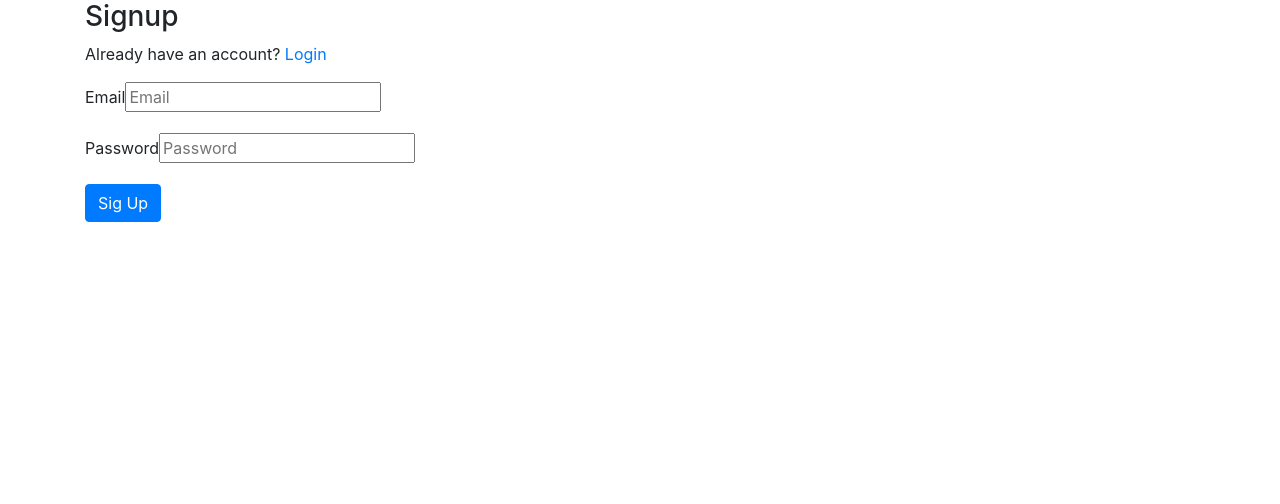
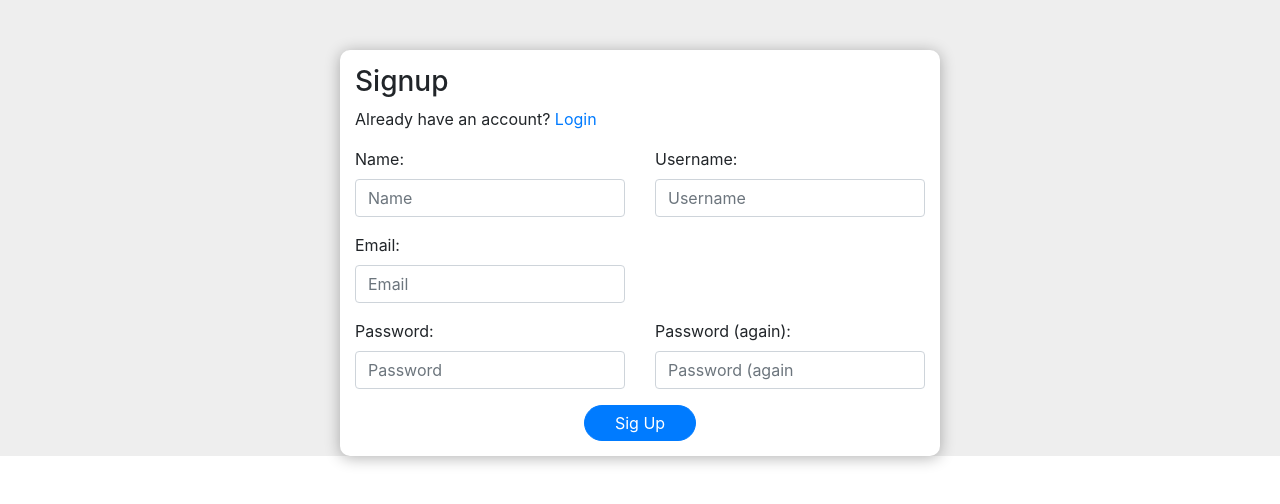
Before and after one commit to joc13th/chat-app, a React (Create React App) app: page /signup in a window 1280 px wide. Shown: the top 504 px of the page. Built offline with nearby package versions, Linux system fonts and the light colour scheme; no server answers.

Commit message:
account base logic pt1

```diff
--- a/src/App.js
+++ b/src/App.js
@@ -4,6 +4,7 @@ import { connect } from "react-redux";
 import * as ChatActions from "./store/actions/chatActions";
 import Auth from "./components/pages/Auth";
 import "bootstrap/dist/css/bootstrap.min.css";
+import "./assets/css/swag.css"
 class App extends React.Component {
   componentDidMount() {
     this.props.setupSocket();
--- /dev/null
+++ b/src/assets/css/swag.css
@@ -0,0 +1,18 @@
+.form-wrapper {
+  max-width: 600px;
+  margin: auto;
+  box-shadow: 0px 2px 15px rgba(0, 0, 0, 0.3);
+  padding: 15px;
+  margin-top: 50px;
+  border-radius: 10px;
+  background: #ffff;
+}
+
+.App {
+  background: #eee;
+}
+
+.btn{
+    padding: 5px 30px !important;
+    border-radius: 50px !important;
+}
--- a/src/components/partials/Login.js
+++ b/src/components/partials/Login.js
@@ -40,7 +40,7 @@ class Login extends Component {
                   <label>Email</label>
                   <input
                     type="email"
-                    className="form control"
+                    className="form-control"
                     placeholder="Email"
                     value={this.state.email}
                     onChange={(e) => this.setState({ email: e.target.value })}
@@ -50,7 +50,7 @@ class Login extends Component {
                   <label>Password</label>
                   <input
                     type="password"
-                    className="form control"
+                    className="form-control"
                     placeholder="Password"
                     value={this.state.password}
                     onChange={(e) =>
--- a/src/components/partials/SignUp.js
+++ b/src/components/partials/SignUp.js
@@ -8,6 +8,10 @@ class Signup extends Component {
     this.state = {
       email: "",
       password: "",
+      name: "",
+      username: "",
+      passwordAgain: "",
+      error: "",
     };
   }
   render() {
@@ -21,12 +25,27 @@ class Signup extends Component {
                 onSubmit={(e) => {
                   e.preventDefault();
                   if (this.props.socket) {
+                    let empty = 0;
+                    Object.keys(this.state).map((key) => {
+                      if (this.state[key] === "") {
+                        empty += 1;
+                      }
+                    });
+                    if (empty > 0) {
+                      return this.setState({ error: "All Fields Required" });
+                    } else {
+                      if (this.state.password !== this.state.passwordAgain) {
+                        return this.setState({ error: "Passwords Must Match" });
+                      }
+                    }
                     this.props.socket.send(
                       JSON.stringify({
                         type: "SIGNUP",
                         data: {
                           email: this.state.email,
                           password: this.state.password,
+                          name: this.state.name,
+                          username: this.state.username,
                         },
                       })
                     );
@@ -36,21 +55,60 @@ class Signup extends Component {
                 <p>
                   Already have an account? <Link to="/login">Login</Link>
                 </p>
+                {this.state.error ? (
+                  <p className="text-danger">{this.state.error}</p>
+                ) : null}
+                <div className="row">
+                  <div className="col-md-6">
                     <div className="form-group">
-                  <label>Email</label>
+                      <label>Name:</label>
+                      <input
+                        type="text"
+                        className="form-control"
+                        placeholder="Name"
+                        value={this.state.name}
+                        onChange={(e) =>
+                          this.setState({ name: e.target.value })
+                        }
+                      />
+                    </div>
+                  </div>
+                  <div className="col-md-6">
+                    <div className="form-group">
+                      <label>Username:</label>
+                      <input
+                        type="text"
+                        className="form-control"
+                        placeholder="Username"
+                        value={this.state.username}
+                        onChange={(e) =>
+                          this.setState({ username: e.target.value })
+                        }
+                      />
+                    </div>
+                  </div>
+                  <div className="col-md-6">
+                    <div className="form-group">
+                      <label>Email:</label>
                       <input
                         type="email"
-                    className="form control"
+                        className="form-control"
                         placeholder="Email"
                         value={this.state.email}
-                    onChange={(e) => this.setState({ email: e.target.value })}
+                        onChange={(e) =>
+                          this.setState({ email: e.target.value })
+                        }
                       />
                     </div>
+                  </div>
+                </div>
+                <div className="row">
+                  <div className="col-md-6">
                     <div className="form-group">
-                  <label>Password</label>
+                      <label>Password:</label>
                       <input
                         type="password"
-                    className="form control"
+                        className="form-control"
                         placeholder="Password"
                         value={this.state.password}
                         onChange={(e) =>
@@ -58,9 +116,27 @@ class Signup extends Component {
                         }
                       />
                     </div>
+                  </div>
+                  <div className="col-md-6">
+                    <div className="form-group">
+                      <label>Password (again):</label>
+                      <input
+                        type="password"
+                        className="form-control"
+                        placeholder="Password (again"
+                        value={this.state.passwordAgain}
+                        onChange={(e) =>
+                          this.setState({ passwordAgain: e.target.value })
+                        }
+                      />
+                    </div>
+                  </div>
+                </div>
+                <div className="text-center">
                   <button className="btn btn-primary" type="submit">
                     Sig Up
                   </button>
+                </div>
               </form>
             </div>
           </div>
```
Lines whose indentation alone changed are shown as unchanged.
